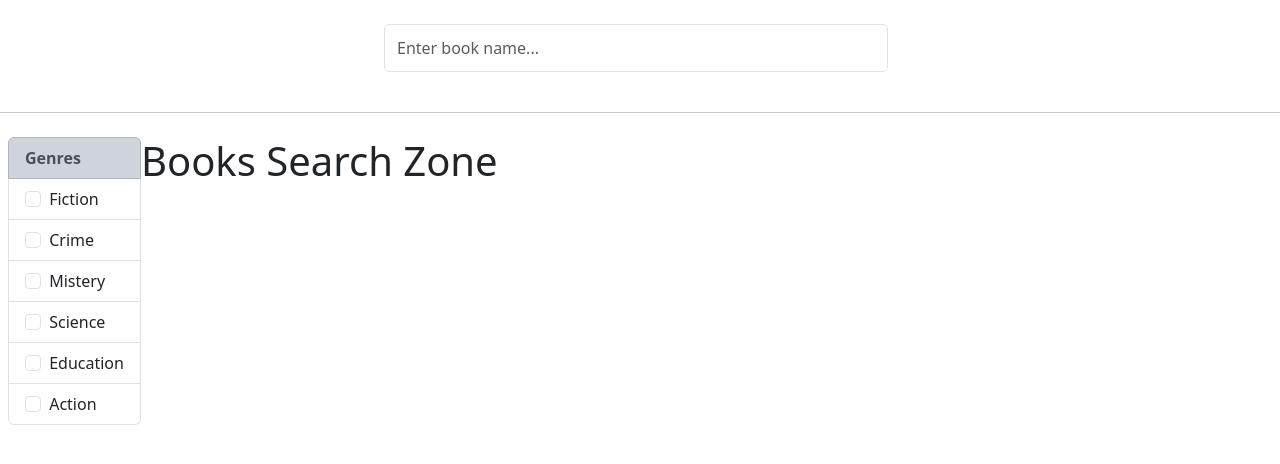
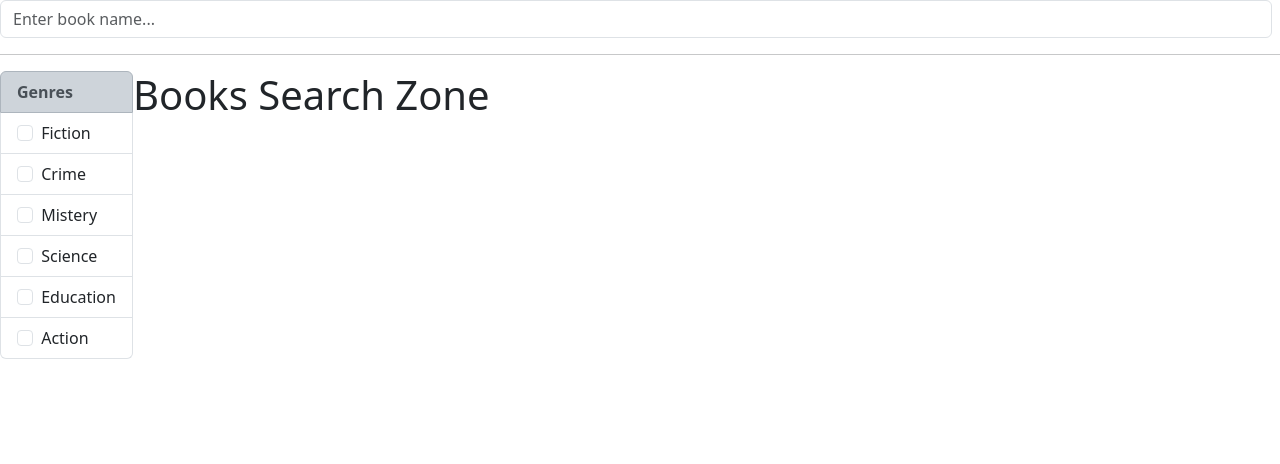
Before and after one commit to PuricelIonut/library, a Django app: page / in a window 1280 px wide. Shown: the part 56-520 px from the top of the page. Run offline with Django 4.2, Linux system fonts and the light colour scheme.

Commit message:
add elements position

```diff
--- a/static/homepage/home.css
+++ /dev/null
@@ -1,18 +0,0 @@
-.searchbar-container {
-    display: flex;
-    align-items: center;
-    justify-content: center;
-    width: 100%;
-    height: 6rem;
-}
-
-#searchbar {
-    width: 40%;
-    height:3rem;
-    margin: auto;
-}
-
-.d-flex .p-2 {
-    background-color: pink;
-    width: 100%;
-}
--- a/templates/home.html
+++ b/templates/home.html
@@ -1,4 +1,6 @@
 {% extends 'base.html' %}
+
+{% load static %}
 
 {% block title %} Home {% endblock %}
 
@@ -6,8 +8,7 @@
 
 {% include 'messages.html' %}
 
-{% load static %}
-<link rel="stylesheet" href="{% static 'homepage/home.css' %}">
+<link rel="stylesheet" href="{% static 'homepage/searchbar.css' %}">
 
 <div class="searchbar-container">
     <form id='searchbar' class="d-flex" role="search">
@@ -17,8 +18,9 @@
 </div>
 <hr>
 
+<link rel="stylesheet" href="{% static 'homepage/genre-book.css' %}">
 
-<div class="d-flex p-2">
+<div class="d-flex">
     <div id="genres-container">
         <ul class="list-group">
             <li class="list-group-item list-group-item-dark"><b>Genres</b></li>
```
